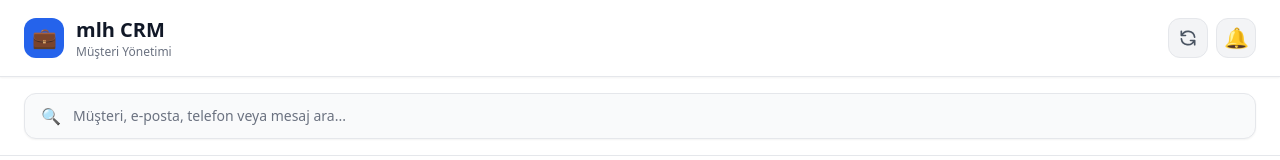
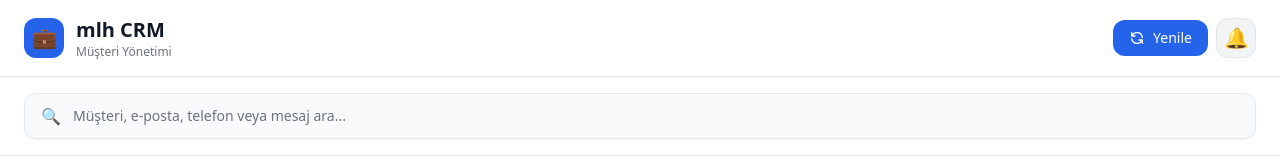
Before and after one commit to melihtolu-stack/mlh, a Next.js app: page / in a window 1280 px wide. Shown: the top 160 px of the page. Built offline with nearby package versions, Linux system fonts and the light colour scheme; no server answers.

Commit message:
fix: Yenile butonu belirgin - mavi bg + Yenile yazisi

```diff
--- a/src/app/page.tsx
+++ b/src/app/page.tsx
@@ -209,16 +209,17 @@ export default function HomePage() {
                 type="button"
                 onClick={() => fetchConversations(true)}
                 disabled={refreshing}
-                className="w-10 h-10 rounded-xl bg-gray-100 border border-gray-200 flex items-center justify-center hover:bg-gray-200 transition-colors cursor-pointer disabled:opacity-50"
+                className="flex items-center gap-2 px-4 py-2 rounded-xl bg-primary text-white text-sm font-medium hover:opacity-90 transition-opacity cursor-pointer disabled:opacity-50"
                 title="Listeyi yenile"
               >
                 {refreshing ? (
-                  <div className="w-5 h-5 border-2 border-primary border-t-transparent rounded-full animate-spin" />
+                  <div className="w-4 h-4 border-2 border-white border-t-transparent rounded-full animate-spin" />
                 ) : (
-                  <svg className="w-5 h-5 text-gray-600" fill="none" stroke="currentColor" viewBox="0 0 24 24">
+                  <svg className="w-4 h-4" fill="none" stroke="currentColor" viewBox="0 0 24 24">
                     <path strokeLinecap="round" strokeLinejoin="round" strokeWidth={2} d="M4 4v5h.582m15.356 2A8.001 8.001 0 004.582 9m0 0H9m11 11v-5h-.581m0 0a8.003 8.003 0 01-15.357-2m15.357 2H15" />
                   </svg>
                 )}
+                <span>Yenile</span>
               </button>
               <div className="w-10 h-10 rounded-xl bg-gray-100 border border-gray-200 flex items-center justify-center">
                 <span className="text-xl">🔔</span>
```
